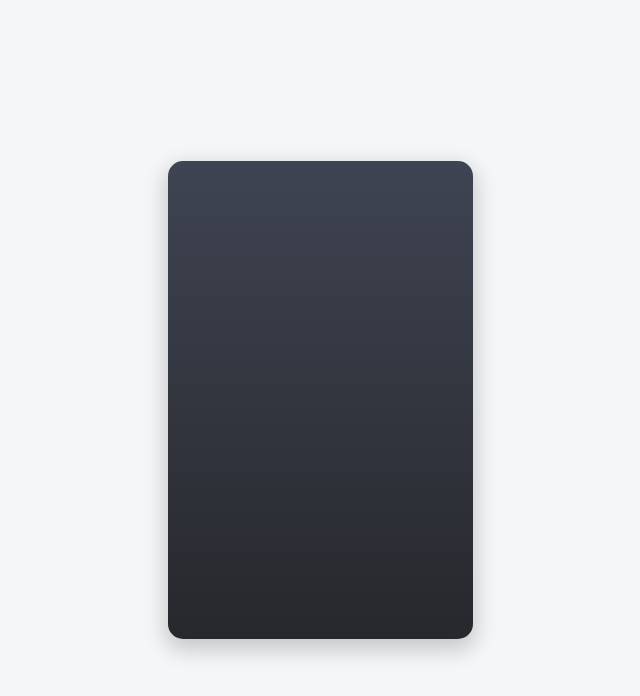
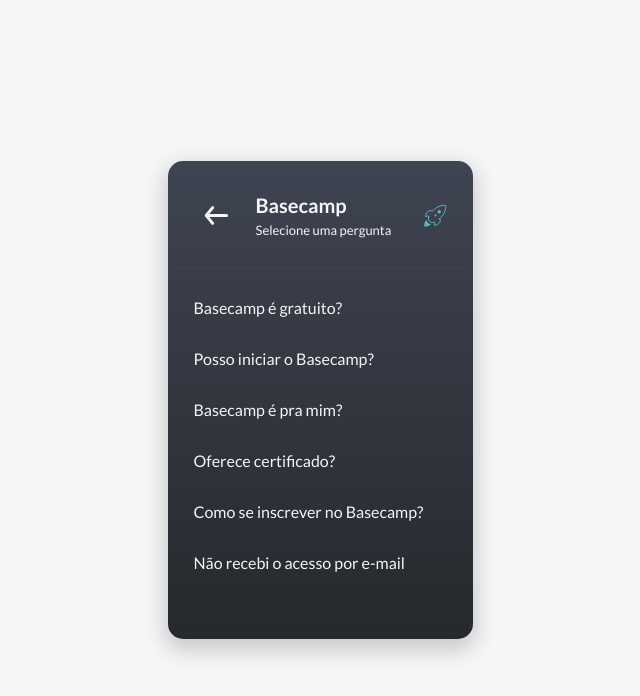
Before and after one commit to Brenno-Daniel/bootcamp-cataline, a Vue app in the folder intro-vuex/faq-vuex/: page / in a window 1280 px wide. Both pictures are taken after a click on the item "Basecamp". Shown: the top 696 px of the page, without its empty margins (320-960 px from the left). Built offline with nearby package versions, Linux system fonts and the light colour scheme.

Commit message:
implementing Questions.vue

```diff
--- a/intro-vuex/faq-vuex/src/components/Questions.vue
+++ b/intro-vuex/faq-vuex/src/components/Questions.vue
@@ -1,9 +1,123 @@
 <template>
-    <div></div>
+    <div class="questions">
+        <div class="heading">
+            <div @click="goToFaq()" class="btn-arrow">
+                <div class="arrow"></div>
+            </div>
+            <div class="heading-text">
+                <h2>{{ $singleCategory.title }}</h2>
+                <p>Selecione uma pergunta</p>
+            </div>
+            <img :src="getImage($singleCategory)" alt="" />
+        </div>
+        <ul class="questions-list">
+            <li @click="goToAnswer(question)" v-for="question in $singleCategory.questions" :key="question.id" class="question-item">
+                {{ question.title }}
+            </li>
+        </ul>
+    </div>
 </template>
 
 <script>
-export default {};
+export default {
+    name: 'Questions',
+    computed: {
+        $singleCategory() {
+            return this.$store.getters.$singleCategory;
+        },
+    },
+    methods: {
+        goToAnswer(question) {
+            this.$store.dispatch('increaseTransitionDepth');
+            this.$store.dispatch('getSingleQuestion', question);
+            this.$store.dispatch('changeCurrentComponent', 'Answer');
+        },
+        goToFaq() {
+            this.$store.dispatch('decreaseTransitionDepth');
+            this.$store.dispatch('changeCurrentComponent', 'FaqCategories');
+        },
+        getImage(item) {
+            return require(`@/assets/images/${item.icon}`);
+        },
+    },
+};
 </script>
 
-<style></style>
+<style scoped>
+.heading {
+    padding: 0 1.25rem 1.875rem 1.25rem;
+    display: grid;
+    grid-template-columns: auto 1fr auto;
+    grid-gap: 1rem;
+    align-items: center;
+    border-bottom: 1px solid #404451;
+}
+.heading .heading-text h2,
+.heading .heading-text p {
+    color: #f5f6f8;
+}
+.heading .heading-text h2 {
+    font-size: 1.25rem;
+}
+.heading .heading-text p {
+    font-size: 0.813rem;
+    padding-top: 0.288rem;
+}
+.heading img {
+    width: 1.5rem;
+}
+.heading .btn-arrow {
+    padding: 0.875rem 0.75rem;
+    cursor: pointer;
+    background-color: transparent;
+    border-radius: 8px;
+    transition: background-color 200ms ease-in-out;
+}
+.heading .btn-arrow:hover {
+    background: #26282c;
+    border-radius: 8px;
+}
+.heading .arrow {
+    width: 22px;
+    height: 3px;
+    background: #f5f6f8;
+    border-radius: 1.25rem;
+    position: relative;
+}
+.heading .arrow::before,
+.heading .arrow::after {
+    content: '';
+    content: '';
+    background: #f5f6f8;
+    position: absolute;
+    width: 13px;
+    height: 3px;
+}
+.heading .arrow::before {
+    top: -4px;
+    left: -3px;
+    border-radius: 20px;
+    transform: rotate(-51deg);
+}
+.heading .arrow::after {
+    transform: rotate(51deg);
+    bottom: -4px;
+    left: -3px;
+    border-radius: 20px;
+}
+.questions-list {
+    list-style: none;
+    padding-top: 0.813rem;
+}
+.questions-list .question-item {
+    padding: 1rem 1.25rem;
+    color: #f5f6f8;
+    font-size: 1rem;
+    background-color: transparent;
+    transition: background-color 200ms ease-in-out;
+}
+.questions-list .question-item:hover {
+    background-color: #3f4452;
+    cursor: pointer;
+}
+</style>
```
